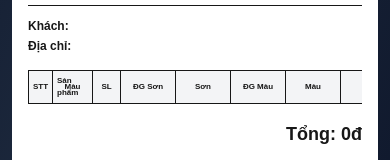
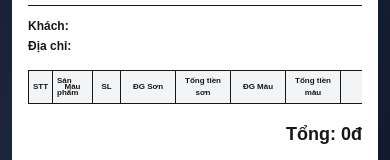
Before and after one commit to kimtaehyung26121998-del/mykolor-order, a Next.js app: page / in a window 390 px wide. Shown: the part 586-746 px from the top of the page. Built offline with nearby package versions, Linux system fonts and the light colour scheme.

Commit message:
fix mobile invoice table layout

```diff
--- a/app/page.tsx
+++ b/app/page.tsx
@@ -931,7 +931,7 @@ const saveInvoiceImage = async () => {
 </th>
 
 <th className="border p-1 w-[55px]">
-  Sơn
+   Tổng tiền sơn
 </th>
 
 <th className="border p-1 w-[55px]">
@@ -939,7 +939,7 @@ const saveInvoiceImage = async () => {
 </th>
 
 <th className="border p-1 w-[55px]">
-  Màu
+  Tổng tiền màu
 </th>
 
 <th className="border p-1 w-[65px]">
```
